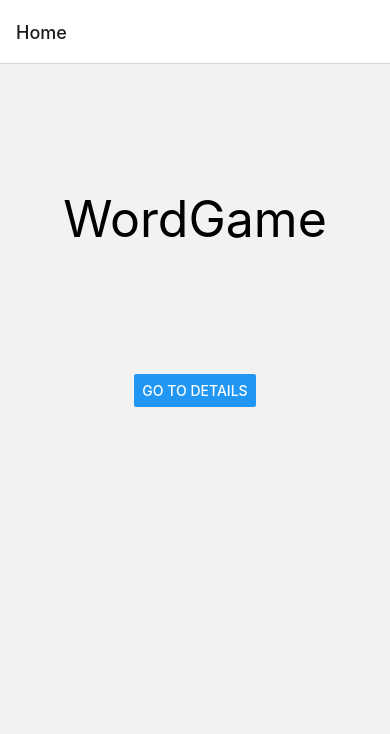
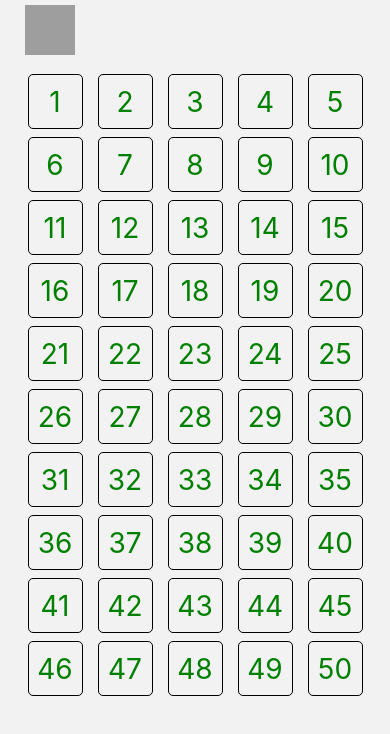
Before and after one commit to mariogerardi/ciph, a React Native app: screen /Select in a window 390 px wide. Shown: the top 734 px of the page. Built offline with nearby package versions, Linux system fonts and the light colour scheme; grey boxes are pictures that could not be loaded.

Commit message:
Created level screen that is informed by selection screen choice.

```diff
--- a/App.js
+++ b/App.js
@@ -3,6 +3,7 @@ import { NavigationContainer } from '@react-navigation/native';
 import { createNativeStackNavigator } from '@react-navigation/native-stack';
 import HomeScreen from './screens/Home';
 import SelectScreen from './screens/Select';
+import Level from './screens/Level';
 
 const Stack = createNativeStackNavigator();
 
@@ -10,11 +11,14 @@ function App() {
     return (
         <NavigationContainer>
             <Stack.Navigator
-                initialRouteName="Home">
+                initialRouteName="Home"
+                screenOptions={{headerShown: false}}>
                 <Stack.Screen
                     name="Home" component={HomeScreen} />
                 <Stack.Screen
-                    name="Details" component={SelectScreen} />
+                    name="Select" component={SelectScreen} />
+                <Stack.Screen
+                    name="Level" component={Level} />
             </Stack.Navigator>
         </NavigationContainer>
     );
--- a/screens/Home.js
+++ b/screens/Home.js
@@ -1,13 +1,17 @@
 import * as React from 'react';
 import { StyleSheet, Button, SafeAreaView, Text } from 'react-native';
+import { useNavigation } from '@react-navigation/native';
 
-function HomeScreen({ navigation }) {
+function HomeScreen() {
+
+    const navigation = useNavigation();
+
     return (
         <SafeAreaView style={styles.home}>
             <Text style={styles.logo}>WordGame</Text>
             <Button
-                title="Go to Details"
-                onPress={() => navigation.navigate('Details')}
+                title="Levels"
+                onPress={() => navigation.navigate('Select')}
             />
         </SafeAreaView>
     );
--- /dev/null
+++ b/screens/Level.js
@@ -0,0 +1,50 @@
+import { useNavigation } from '@react-navigation/native';
+import * as React from 'react';
+import { StyleSheet, SafeAreaView, View, Text, Pressable, Image } from 'react-native';
+
+function Level({route}) {
+
+    const navigation = useNavigation();
+
+    return (
+        <SafeAreaView>
+            <View style={styles.header}>
+                <Pressable
+                    style={styles.back}
+                    onPress={() => navigation.pop()}
+                    >
+                    <Image
+                        style={styles.button}
+                        source={{uri: "https://cdn3.iconfinder.com/data/icons/basic-user-interface-5/64/chevron_left_back_move_direction_arrow_arrows-256.png"}}
+                    />
+                </Pressable>
+            </View>
+            <View style={styles.home}>
+                <Text style={styles.logo}>Level {route.params.index}</Text>
+            </View>
+        </SafeAreaView>
+    );
+}
+
+export default Level;
+
+const styles = StyleSheet.create({
+    home: {
+        justifyContent: 'center',
+        alignItems: 'center'
+    },
+    logo: {
+        marginVertical: 125,
+        fontSize: 50,
+    },
+    header: {
+        height: 70,
+    },
+    button: {
+        height: 50,
+        width: 50,
+        position: 'absolute',
+        top: 5,
+        left: 25,
+    }
+})
--- a/screens/Select.js
+++ b/screens/Select.js
@@ -1,23 +1,89 @@
 import * as React from 'react';
-import { StyleSheet, SafeAreaView, Text } from 'react-native';
+import { StyleSheet, SafeAreaView, View, Text, Image, Pressable } from 'react-native';
+import { useNavigation } from '@react-navigation/native';
+
+function level() {
+
+    const navigation = useNavigation();
+
+    let levels = [];
+    for (let i = 0; i < 50; i++) {
+        levels.push(i + 1);
+    }
+    return (
+        <View style={styles.grid}>
+            {levels.map((value, index) => {
+                return (
+                    <Pressable
+                        style={styles.level}
+                        key={index}
+                        onPress={() => navigation.navigate('Level', {
+                            index: value
+                        })}
+                    >
+                        <Text style={styles.id}>{value}</Text>
+                    </Pressable>
+                )
+            })}
+        </View>
+    )
+}
 
 function SelectScreen() {
-  return (
-    <SafeAreaView style={styles.home}>
-      <Text style={styles.logo}>Level Selection</Text>
-    </SafeAreaView>
-  );
+
+    const navigation = useNavigation();
+
+    return (
+        <SafeAreaView>
+            <View style={styles.header}>
+                <Pressable
+                    style={styles.back}
+                    onPress={() => navigation.navigate('Home')}
+                    >
+                    <Image
+                        style={styles.button}
+                        source={{uri: "https://cdn3.iconfinder.com/data/icons/basic-user-interface-5/64/chevron_left_back_move_direction_arrow_arrows-256.png"}}
+                    />
+                </Pressable>
+            </View>
+            <View>{level()}</View>
+        </SafeAreaView>
+    );
 }
 
 export default SelectScreen;
 
 const styles = StyleSheet.create({
-    home: {
+    grid: {
+        display: 'flex',
+        justifyContent: 'center',
+        flexDirection: 'row',
+        flexWrap: 'wrap'
+    },
+    level: {
+        width: 55,
+        height: 55,
+        marginVertical: 4,
+        marginHorizontal: 7.5,
+        borderWidth: .5,
+        borderColor: 'black',
+        borderRadius: 5,
+        display: 'flex',
         justifyContent: 'center',
         alignItems: 'center'
     },
-    logo: {
-        marginVertical: 25,
-        fontSize: 35,
+    id: {
+        color: 'green',
+        fontSize: 28,
+    },
+    header: {
+        height: 70,
+    },
+    button: {
+        height: 50,
+        width: 50,
+        position: 'absolute',
+        top: 5,
+        left: 25,
     }
 })
```
